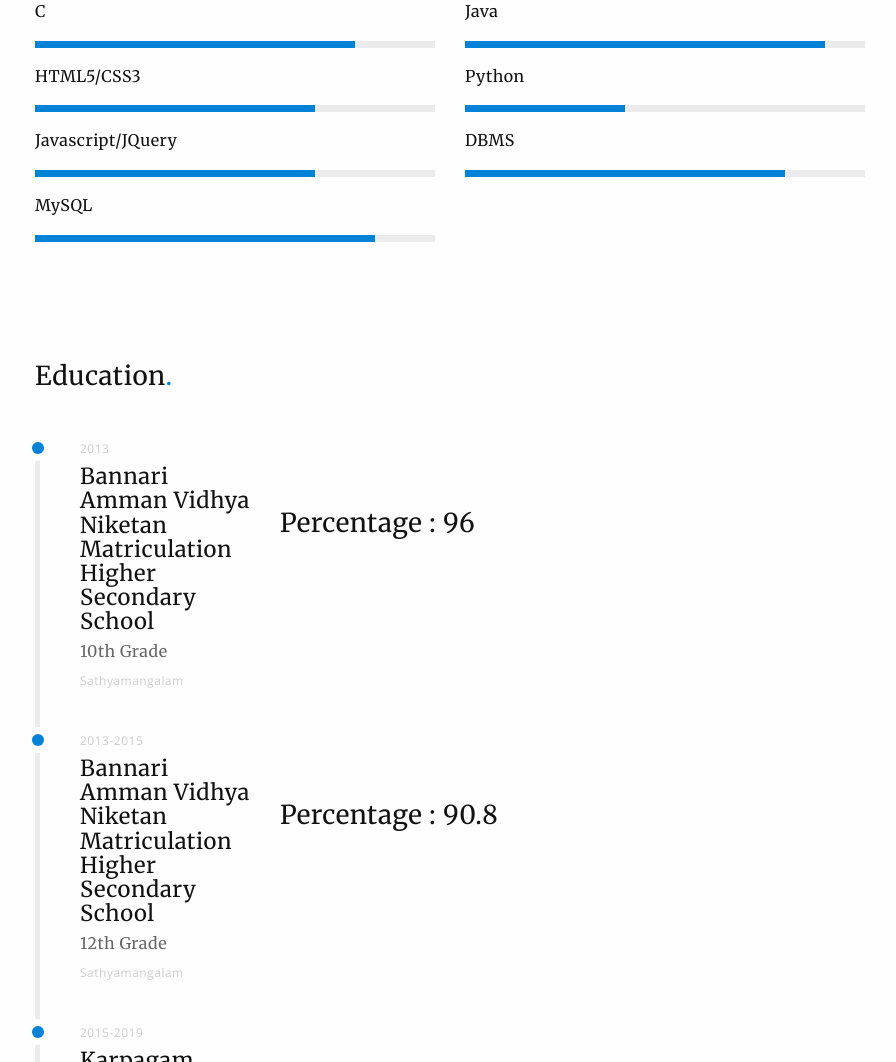
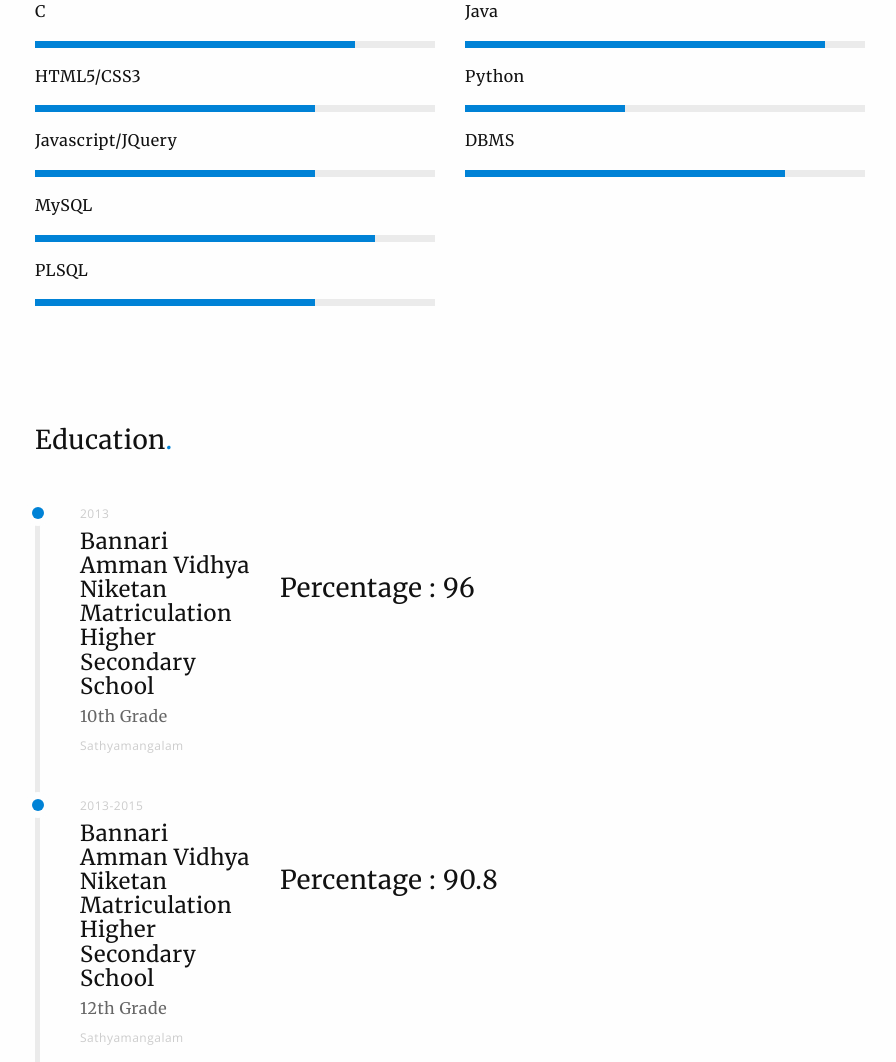
Before and after one commit to HarshiniViswanathan/HarshiniViswanathan.github.io, a plain HTML site: page index.html in a window 1280 px wide. Shown: the part 1042-2104 px from the top of the page, without its empty margins (370-1266 px from the left). Drawn offline with nearby package versions, Linux system fonts and the light colour scheme.

Commit message:
Update index.html

```diff
--- a/index.html
+++ b/index.html
@@ -187,6 +187,11 @@
                             <h6 class="progress-title">MySQL</h6>
                             <div class="progress">
                                 <div class="progress-bar progress-bar-primary animated fadeInLeft" role="progressbar" aria-valuenow="85" aria-valuemin="0" aria-valuemax="100" style="width: 85%">
+                                </div>
+                            </div><!-- / progress -->
+                            <h6 class="progress-title">PLSQL</h6>
+                            <div class="progress">
+                                <div class="progress-bar progress-bar-primary animated fadeInLeft" role="progressbar" aria-valuenow="90" aria-valuemin="0" aria-valuemax="100" style="width: 70%">
                                 </div>
                             </div><!-- / progress -->
                         </div>
```
